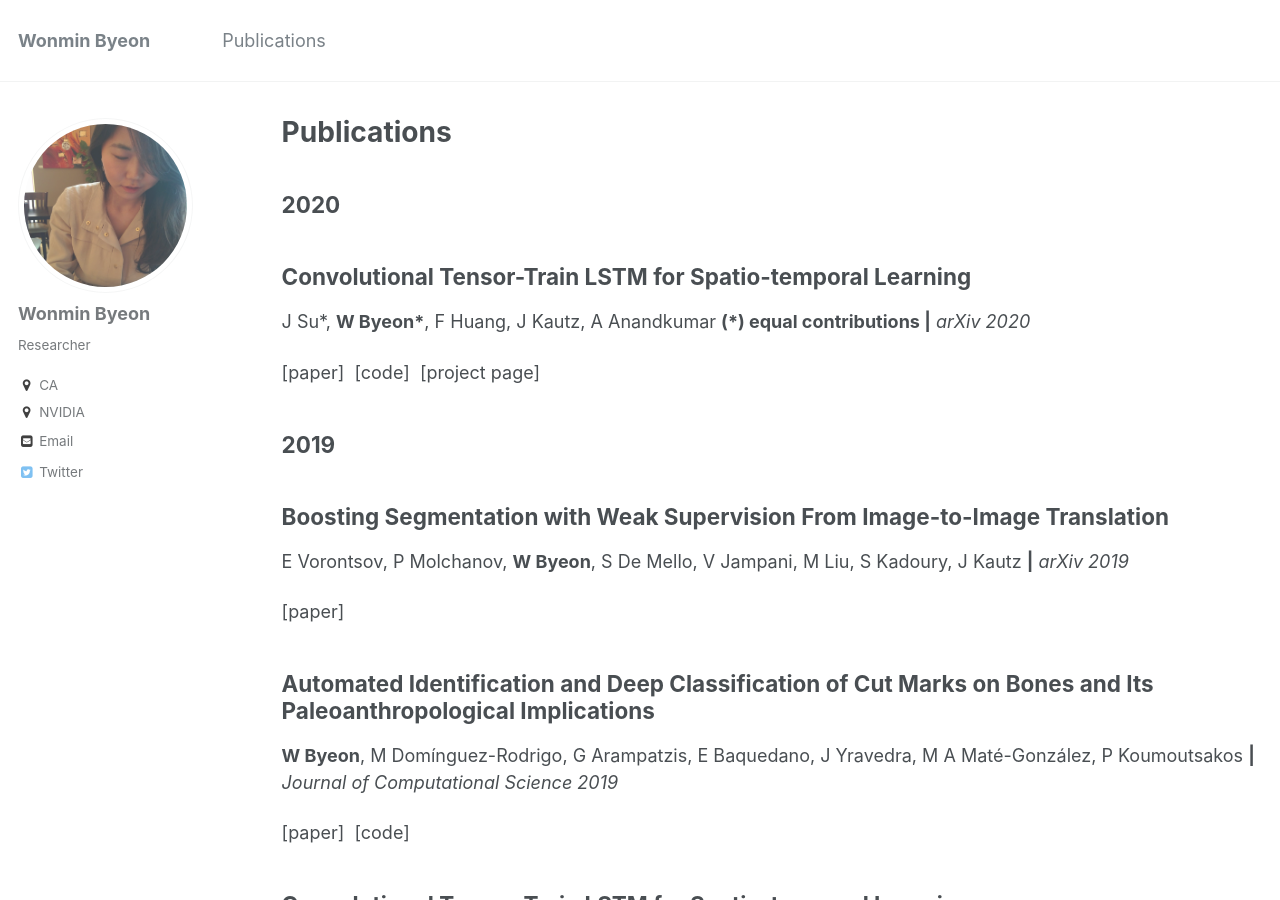
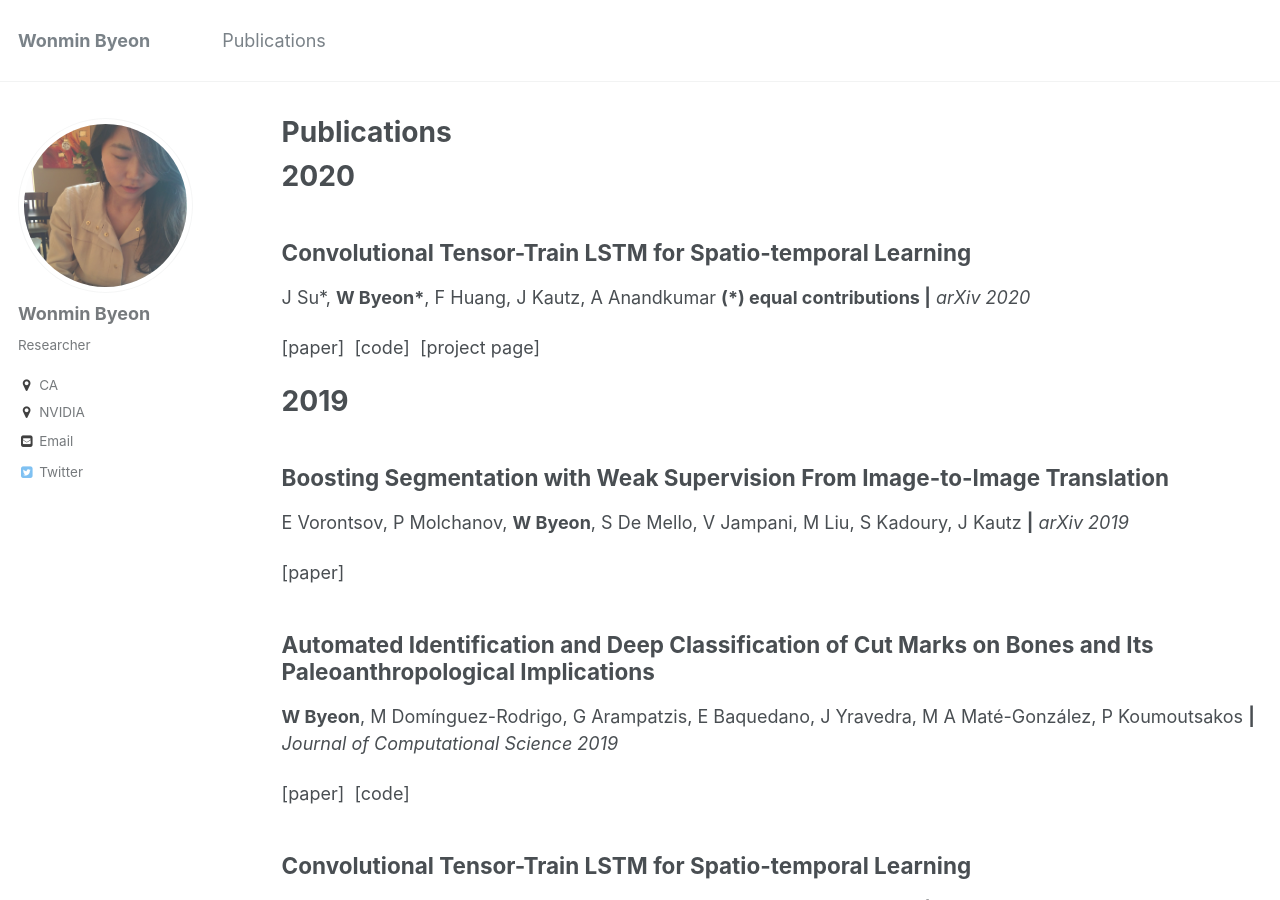
Before and after one commit to wonmin-byeon/wonmin-byeon.github.io, a Jekyll site: the page built from _pages/publications.md, in a window 1280 px wide and 900 px high. Built offline with Jekyll 4.4.1, drawn with Linux system fonts in a browser that asks for light colours.

```diff
--- a/_pages/publications.md
+++ b/_pages/publications.md
@@ -11,14 +11,16 @@ author_profile: true
 
 {% include base_path %}
 
-<h2>2020</h2>
+2020
+==
 {% for post in site.publications reversed %}
   {% if post.year == '2020' %}
       {% include archive-single.html %}
   {% endif %}
 {% endfor %}
 
-<h2>2019</h2>
+2019
+==
 {% for post in site.publications reversed %}
   {% if post.year == '2019' %}
       {% include archive-single.html %}
```
